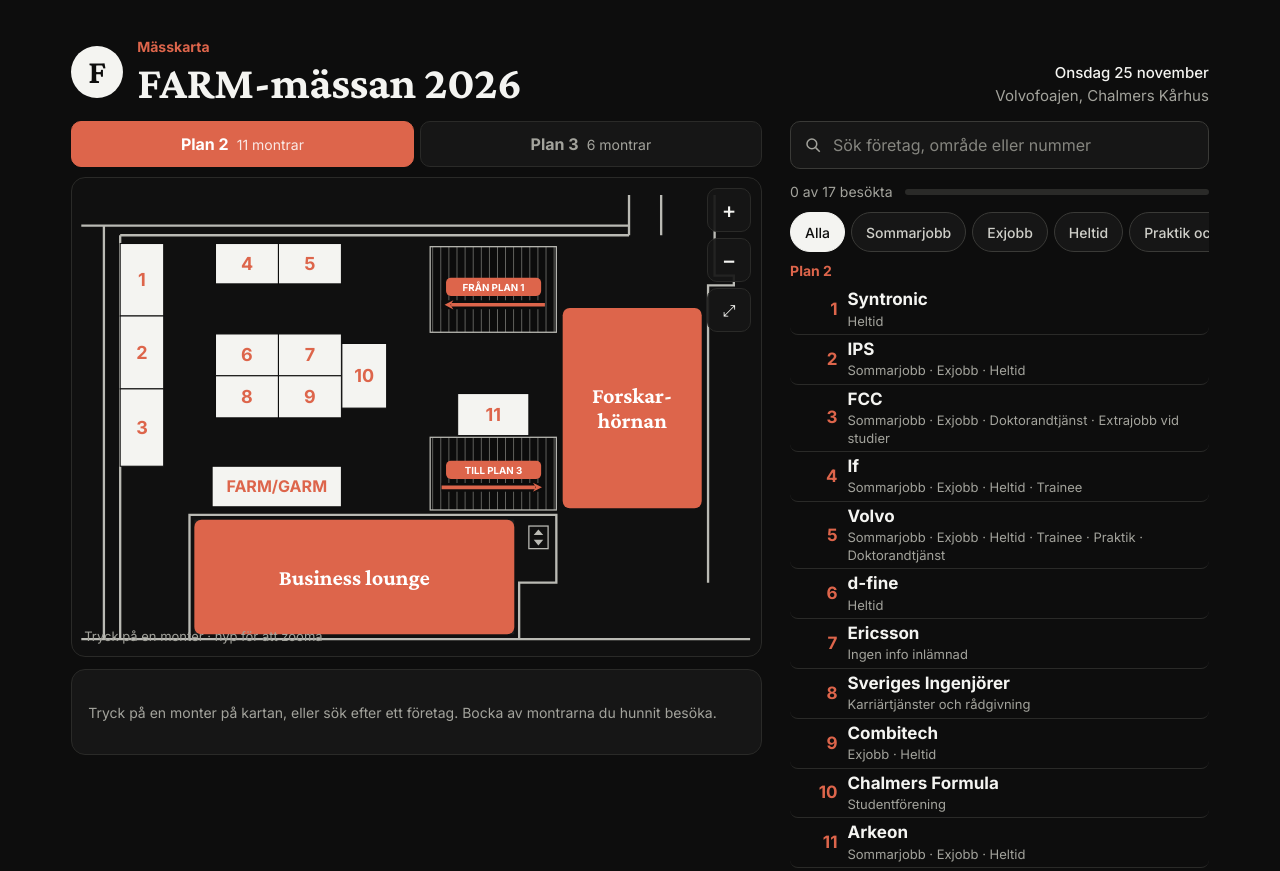
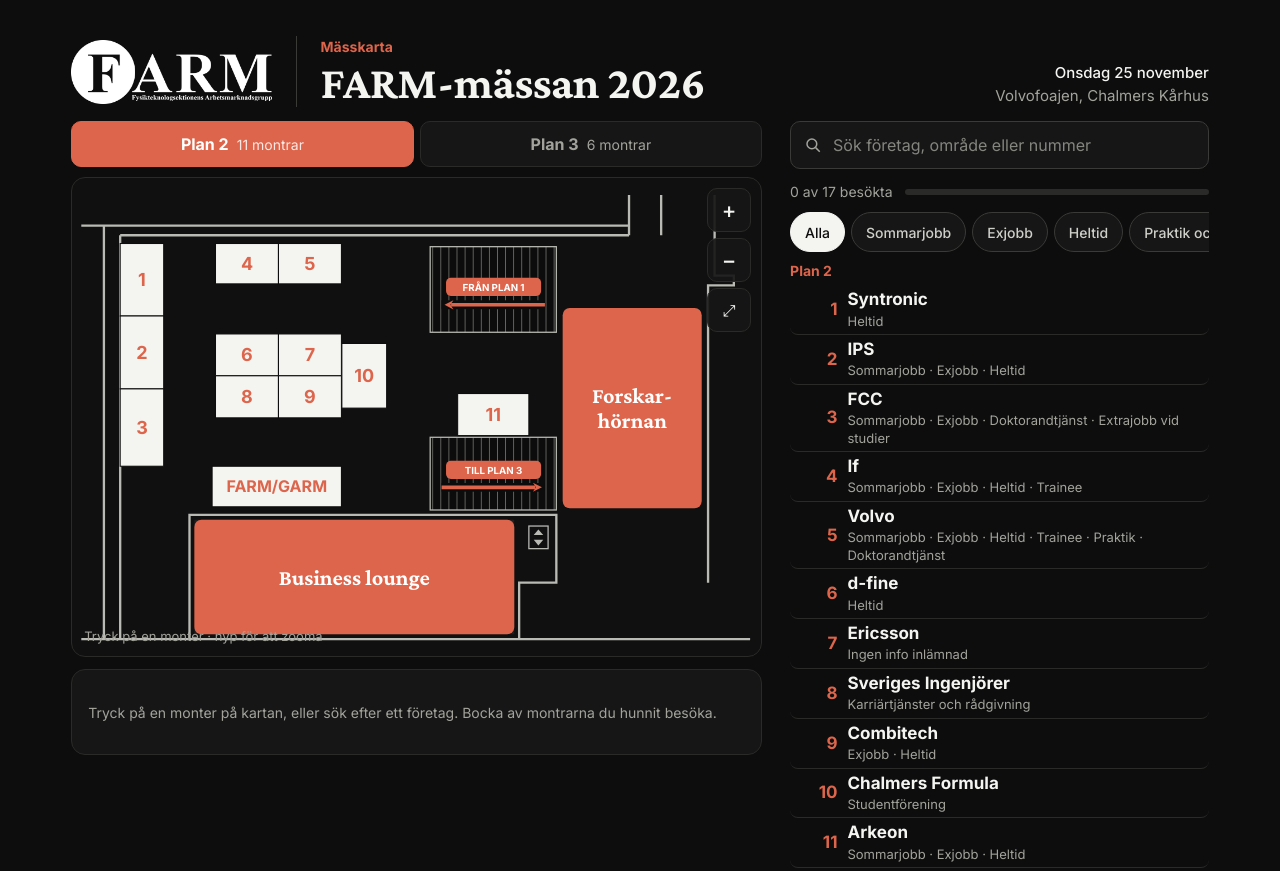
Before and after one commit to farmchalmers/farmchalmers.github.io, a plain HTML site: page index.html in a window 1280 px wide. Shown: the top 871 px of the page. Drawn offline with nearby package versions, Linux system fonts and the light colour scheme.

Commit message:
Lägg till FARM-loggan, favicon och hemskärmsikon
Co-Authored-By: Claude Opus 5.5 <noreply@anthropic.com>
Claude-Session: https://claude.ai/code/session_01Q9B2WsvdHtu8RrWQ4myV41

```diff
--- a/index.html
+++ b/index.html
@@ -4,6 +4,9 @@
 <meta charset="utf-8">
 <meta name="viewport" content="width=device-width, initial-scale=1">
 <title>FARM-mässan 2026 mässkarta</title>
+<link rel="icon" type="image/png" href="favicon.png">
+<link rel="apple-touch-icon" href="apple-touch-icon.png">
+<meta name="theme-color" content="#0d0d0d">
 <link rel="preconnect" href="https://fonts.googleapis.com">
 <link rel="preconnect" href="https://fonts.gstatic.com" crossorigin>
 <link href="https://fonts.googleapis.com/css2?family=Crimson+Pro:wght@600;700&family=Inter:wght@400;500;700&display=swap" rel="stylesheet">
@@ -21,8 +24,11 @@ body{font:16px/1.5 Inter,system-ui,-apple-system,"Segoe UI",sans-serif;overflow-
 a{color:var(--coral2)}
 .wrap{max-width:1240px;margin:0 auto;padding-left:max(16px,4vw,env(safe-area-inset-left,0px));padding-right:max(16px,4vw,env(safe-area-inset-right,0px))}
 header{padding-top:clamp(18px,3vw,36px);padding-bottom:14px;display:flex;flex-wrap:wrap;align-items:flex-end;justify-content:space-between;gap:10px 24px}
-.brand{display:flex;align-items:center;gap:14px}
-.logo{width:52px;height:52px;border-radius:50%;background:var(--ink);color:var(--bg);display:grid;place-items:center;font:700 34px/1 "Crimson Pro",Georgia,serif;flex:none}
+.brand{display:flex;align-items:center;flex-wrap:wrap;gap:14px 24px}
+.ttl{border-left:1px solid #3a3a37;padding-left:24px}
+.logo{display:block;height:clamp(48px,6.5vw,64px);width:auto;max-width:100%}
+.logolink{flex:none;border-radius:4px}
+.logolink:focus-visible{outline:2px solid var(--coral2);outline-offset:4px}
 h1{font:700 clamp(30px,5vw,46px)/1.05 "Crimson Pro",Georgia,serif;letter-spacing:-.01em;margin:0}
 .kicker{color:var(--coral);font-weight:700;font-size:14px;margin:0 0 2px}
 .meta{color:var(--mute);font-size:15px;margin:0;text-align:right}
@@ -130,15 +136,15 @@ footer{border-top:1px solid var(--line);padding-top:16px;padding-bottom:28px;col
 .now{font:600 12px Inter,sans-serif;background:var(--coral);color:#fff;border-radius:999px;padding:3px 9px;margin-left:8px;vertical-align:2px}
 .empty-note{color:var(--mute);font-size:16px;line-height:1.55}
 @media(max-width:899px){body.lock{overflow:hidden}}
-@media(max-width:600px){.meta{text-align:left}header{align-items:flex-start}.card{grid-template-columns:auto minmax(0,1fr)}.card .acts{grid-column:1/-1;display:flex;gap:8px}.card .acts .btn{flex:1}}
+@media(max-width:600px){.ttl{border-left:0;padding-left:0}.brand{flex-direction:column;align-items:flex-start}.meta{text-align:left}header{align-items:flex-start}.card{grid-template-columns:auto minmax(0,1fr)}.card .acts{grid-column:1/-1;display:flex;gap:8px}.card .acts .btn{flex:1}}
 </style>
 </head>
 <body>
 <div class="wrap">
 <header>
   <div class="brand">
-    <div class="logo" aria-hidden="true">F</div>
-    <div>
+    <a class="logolink" href="https://farmchalmers.se"><img class="logo" src="logo.png" width="720" height="230" alt="FARM – Fysikteknologsektionens Arbetsmarknadsgrupp"></a>
+    <div class="ttl">
       <p class="kicker">Mässkarta</p>
       <h1>FARM-mässan 2026</h1>
     </div>
```
Also changed, not shown: apple-touch-icon.png (added), favicon.png (added), logo.png (added).
